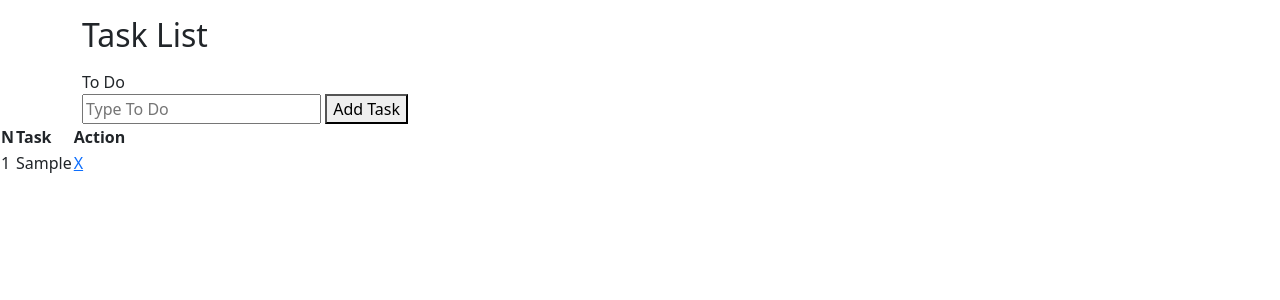
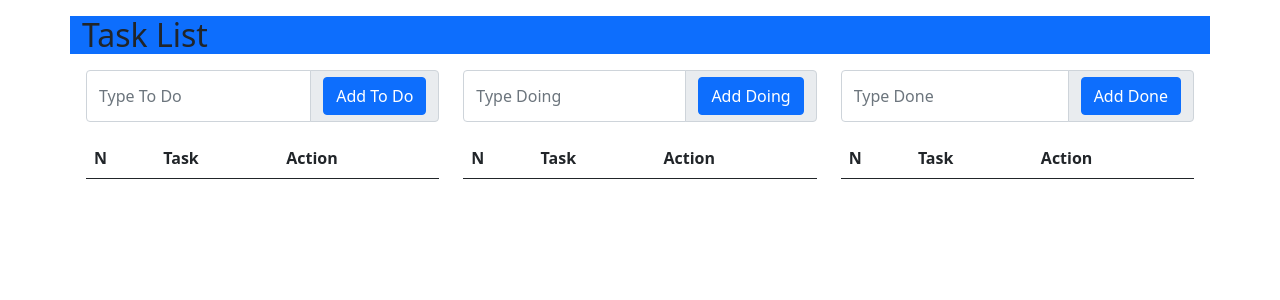
Before and after one commit to nocomma21/simple-ToDoList, a PHP site: page / in a window 1280 px wide. Shown: the top 300 px of the page. Run offline with PHP 8.4, Linux system fonts and the light colour scheme; tables that the repository leaves empty or names only in its code hold one stand-in row (values such as "Sample post"); lists and menus that the app fills with data are empty.

Commit message:
commit-2

```diff
--- a/index.php
+++ b/index.php
@@ -1,26 +1,51 @@
 <?php
 require 'conn.php';
 
-if(isset($_POST['addTask'])) {
-    $task = $_POST['task'];
+function insertTask($task, $task_ke)
+{
+    global $conn;
+    $query = "INSERT INTO tasks VALUES (null,'$task','$task_ke')";
+    mysqli_query($conn, $query);
+    if (mysqli_affected_rows($conn)) {
+        return true;
+    }
+    return false;
+}
 
-    mysqli_query($conn, "INSERT INTO tasks (task) VALUES ('$task')");
+if (isset($_POST['addTask1']) || isset($_POST['addTask2']) || isset($_POST['addTask3'])) {
+    if (insertTask($_POST['task'], (int)$_POST['task_ke'])) {
         header('location: index.php');
     }
+    echo "error";
+    die;
+}
+
+// if (isset($_POST['addTask'])) {
+//     $task = $_POST['task'];
+
+//     mysqli_query($conn, "INSERT INTO tasks (task) VALUES ('$task')");
+//     header('location: index.php');
+// }
 // delete task
-if(isset($_GET['del_task'])) {
+if (isset($_GET['del_task'])) {
     $id = $_GET['del_task'];
     mysqli_query($conn, "DELETE FROM tasks WHERE id=$id");
     header('location: index.php');
 }
 
-$tasks = mysqli_query($conn, "SELECT * FROM tasks");
+$task1 = mysqli_query($conn, "SELECT * FROM tasks WHERE task_ke = 1");
+$task2 = mysqli_query($conn, "SELECT * FROM tasks WHERE task_ke = 2");
+$task3 = mysqli_query($conn, "SELECT * FROM tasks WHERE task_ke = 3");
+
+// var_dump(mysqli_fetch_assoc($task2));
+// die;
 
 ?>
 
 
 <!DOCTYPE html>
 <html lang="en">
+
 <head>
     <meta charset="UTF-8">
     <meta http-equiv="X-UA-Compatible" content="IE=edge">
@@ -29,22 +54,24 @@ $tasks = mysqli_query($conn, "SELECT * FROM tasks");
     <meta name="viewport" content="width=device-width, initial-scale=1.0">
     <title></title>
 </head>
+
 <body>
-    <div class="container mt-3">
+    <div class="container mt-3 bg-primary">
         <h2>Task List</h2>
     </div>
-    <div class="container mt-3">
-        <form action="index.php" method="POST">
+    <div class="container mt-3 px-3">
         <div class="row">
             <div class="col">
-                    <th>To Do</th><br>
-                    <input type="text" name="task" class="task_input" placeholder="Type To Do" required>
-                    <button type="submit" name="addTask" class="add_btn">Add Task</button>
-                </div>
+                <form action="" method="post">
+                    <div class="input-group mb-3">
+                        <input type="text" class="form-control" name="task" placeholder="Type To Do" required>
+                        <input type="hidden" name="task_ke" value="1">
+                        <span class="input-group-text" id="basic-addon2">
+                            <button class="btn btn-primary" name="addTask1" type="submit">Add To Do</button>
+                        </span>
                     </div>
                 </form>
-    </div>
-    <table>
+                <table class="table">
                     <thead>
                         <tr>
                             <th>N</th>
@@ -53,15 +80,89 @@ $tasks = mysqli_query($conn, "SELECT * FROM tasks");
                         </tr>
                     </thead>
                     <tbody>
-        <?php $i = 1; while($row = mysqli_fetch_array($tasks)) { ?>
+                        <?php $index1 = 1; ?>
+                        <?php while ($row = mysqli_fetch_array($task1)) : ?>
                             <tr>
-                <td><?php echo $i; ?></td>
+                                <td><?php echo $index1; ?></td>
                                 <td class="task"><?php echo $row['task']; ?></td>
                                 <td class="delete">
                                     <a href="index.php?del_task=<?php echo $row['id']; ?>">X</a>
                                 </td>
                             </tr>
-        <?php $i++; } ?>
+                            <?php $index1++; ?>
+                        <?php endwhile ?>
+
                     </tbody>
                 </table>
+
+            </div>
+            <div class="col">
+                <form action="" method="post">
+                    <div class="input-group mb-3">
+                        <input type="text" class="form-control" name="task" placeholder="Type Doing" required>
+                        <input type="hidden" name="task_ke" value="2">
+                        <span class="input-group-text" id="basic-addon2">
+                            <button class="btn btn-primary" name="addTask2" type="submit">Add Doing</button>
+                        </span>
+                    </div>
+                </form>
+                <table class="table">
+                    <thead>
+                        <tr>
+                            <th>N</th>
+                            <th>Task</th>
+                            <th>Action</th>
+                        </tr>
+                    </thead>
+                    <tbody>
+                        <?php $index2 = 1; ?>
+                        <?php while ($row = mysqli_fetch_assoc($task2)) : ?>
+                            <tr>
+                                <td><?php echo $index2; ?></td>
+                                <td class="task"><?php echo $row['task']; ?></td>
+                                <td class="delete">
+                                    <a href="index.php?del_task=<?php echo $row['id']; ?>">X</a>
+                                </td>
+                            </tr>
+                            <?php $index2++; ?>
+                        <?php endwhile ?>
+                    </tbody>
+                </table>
+            </div>
+            <div class="col">
+                <form action="" method="post">
+                    <div class="input-group mb-3">
+                        <input type="text" class="form-control" name="task" placeholder="Type Done" required>
+                        <input type="hidden" name="task_ke" value="3">
+                        <span class="input-group-text" id="basic-addon2">
+                            <button class="btn btn-primary" name="addTask3" type="submit">Add Done</button>
+                        </span>
+                    </div>
+                </form>
+                <table class="table">
+                    <thead>
+                        <tr>
+                            <th>N</th>
+                            <th>Task</th>
+                            <th>Action</th>
+                        </tr>
+                    </thead>
+                    <tbody>
+                        <?php $index3 = 1; ?>
+                        <?php while ($row = mysqli_fetch_array($task3)) : ?>
+                            <tr>
+                                <td><?php echo $index3; ?></td>
+                                <td class="task"><?php echo $row['task']; ?></td>
+                                <td class="delete">
+                                    <a href="index.php?del_task=<?php echo $row['id']; ?>">X</a>
+                                </td>
+                            </tr>
+                            <?php $index3++; ?>
+                        <?php endwhile ?>
+                    </tbody>
+                </table>
+            </div>
+        </div>
+    </div>
+
 </html>
```
Lines whose indentation alone changed are shown as unchanged.
